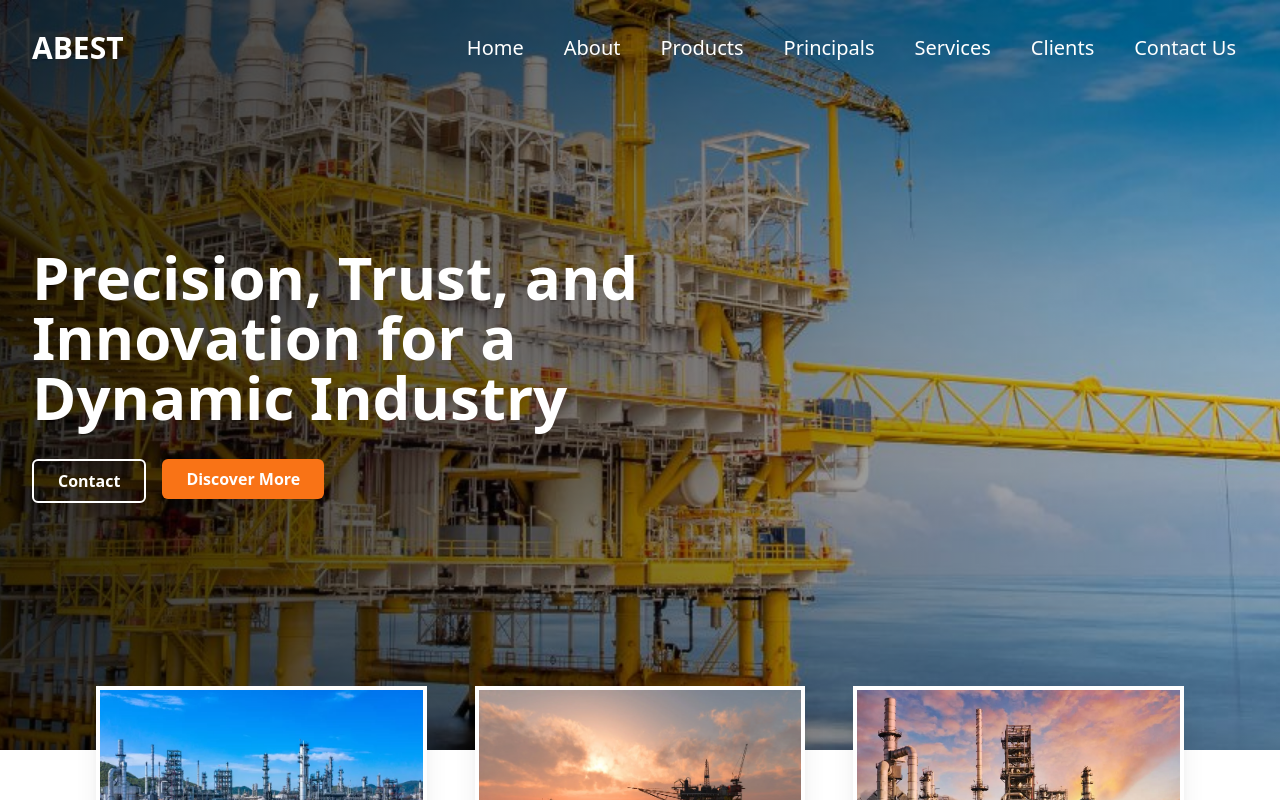
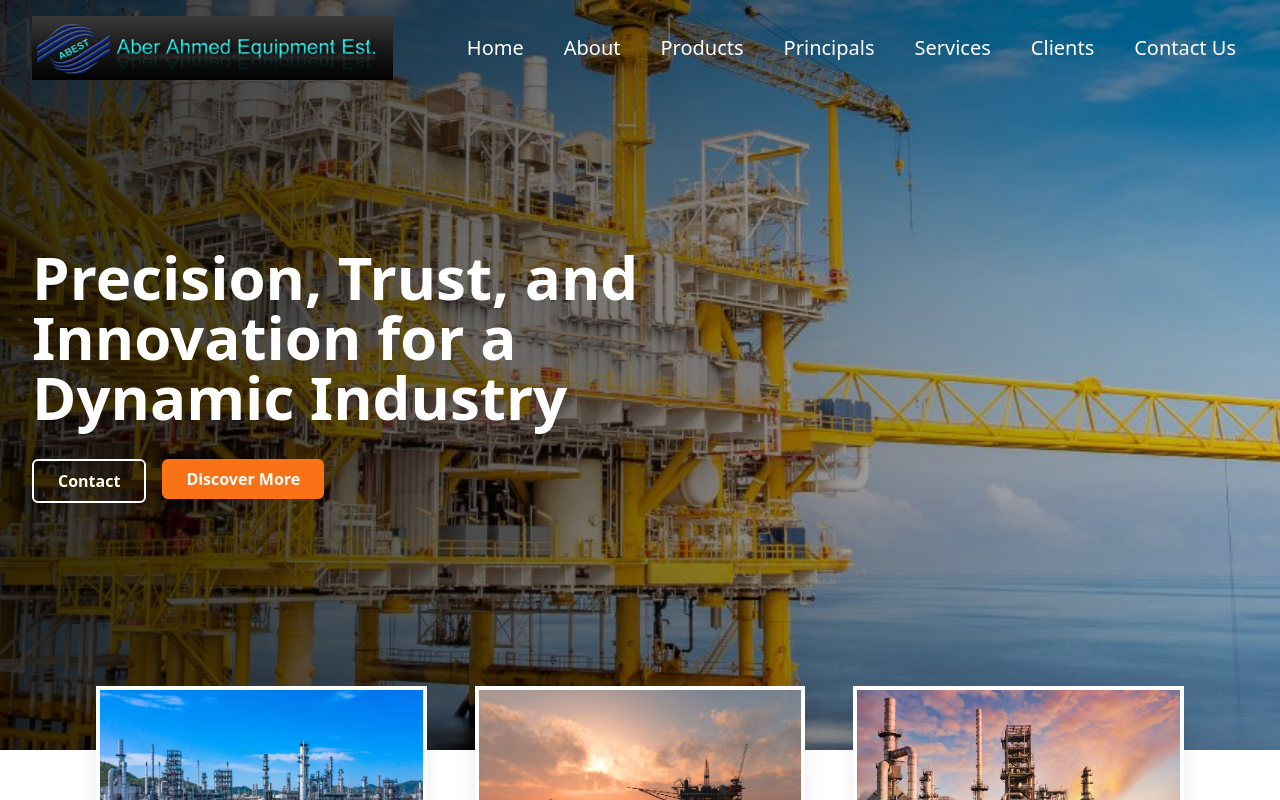
Before and after one commit to Esmail51/ABEST, a React (Vite) app: page / in a window 1280 px wide. Shown: the top 800 px of the page. Built offline with nearby package versions, Linux system fonts and the light colour scheme.

Commit message:
added logo to the header and footer

```diff
--- a/src/App.tsx
+++ b/src/App.tsx
@@ -10,6 +10,7 @@
 import footerImg from './assets/images/FooterBg.png';
 import Principals from './pages/Principals';
 import { motion, AnimatePresence } from 'framer-motion';
+import logo from './assets/images/logoFull.png';
 
 // --- NEW HELPER COMPONENT TO SCROLL TO TOP ON NAVIGATION ---
 const ScrollToTop = () => {
@@ -44,7 +45,7 @@
                     <div className="flex items-center justify-between h-24">
                         <div className="flex-shrink-0">
                             <Link to="/" className="text-3xl font-bold text-white">
-                                ABEST
+                                <img src={logo} alt="Logo" className="h-16" />
                             </Link>
                         </div>
                         <nav className="hidden md:block">
@@ -122,7 +123,7 @@
 
     return (
         <footer className="relative text-gray-300">
-            <div className="absolute inset-0 bg-cover bg-center" style={{backgroundImage: `url(${footerImg})`}} >
+            <div className="absolute inset-0 bg-cover bg-center" style={{ backgroundImage: `url(${footerImg})` }} >
                 <div className="absolute inset-0 bg-gray-900 opacity-80"></div>
             </div>
             <div className="relative max-w-7xl mx-auto pt-16 pb-8 px-4 sm:px-6 lg:px-8">
@@ -132,7 +133,7 @@
                             className="text-2xl font-bold text-white mb-4 cursor-pointer hover:text-orange-400 transition-colors"
                             onClick={handleScrollToTop}
                         >
-                            ABEST
+                            <img src={logo} alt="Logo" className="h-16" />
                         </h3>
                         <p className="text-sm max-w-md">
                             ABER AHMED EQUIPMENT L.L.C - S.P.C. (ABEST) is a reputed Trading and Technical Service Company located in Abu Dhabi, United Arab Emirates.
```
Also changed, not shown: src/assets/images/logoFull.png (added). Lines whose indentation alone changed are shown as unchanged.
